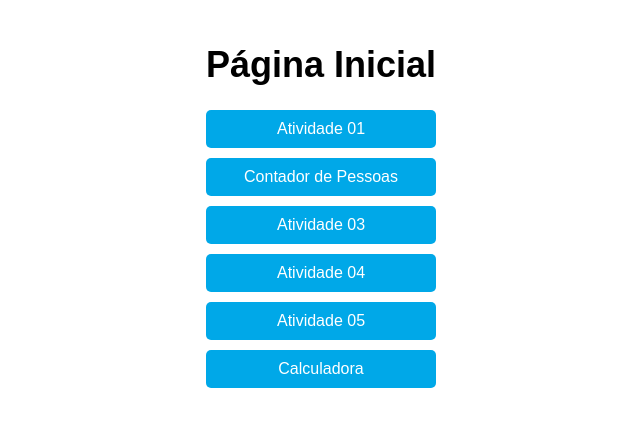
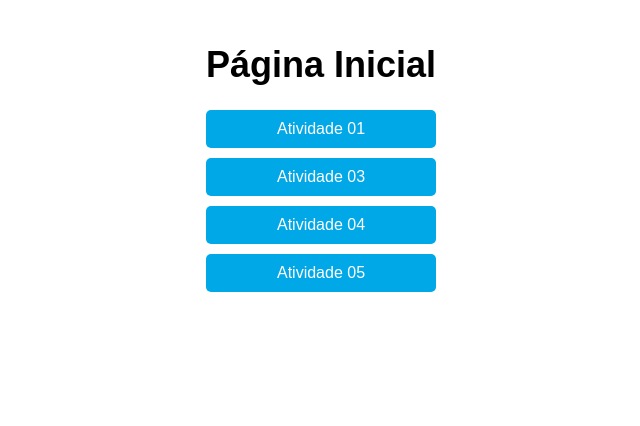
Before and after one commit to prinoriko/Projeto-React, a React (Create React App) app: page / in a window 1280 px wide. Shown: the top 426 px of the page, without its empty margins (319-959 px from the left). Built offline with nearby package versions, Linux system fonts and the light colour scheme.

Commit message:
Update Home.js

```diff
--- a/src/Home.js
+++ b/src/Home.js
@@ -12,9 +12,6 @@ const Home = () => {
             <Link to="/Atv01">Atividade 01</Link>
           </li>
           <li>
-            <Link to="/Atv02">Contador de Pessoas</Link>
-          </li>
-          <li>
             <Link to="/Atv03">Atividade 03</Link>
           </li>
           <li>
@@ -23,9 +20,6 @@ const Home = () => {
           <li>
             <Link to="/Atv05">Atividade 05</Link>
           </li>
-          <li>
-            <Link to="/Atv06">Calculadora</Link>
-          </li>
         </ul>
       </nav>
     </div>
```
